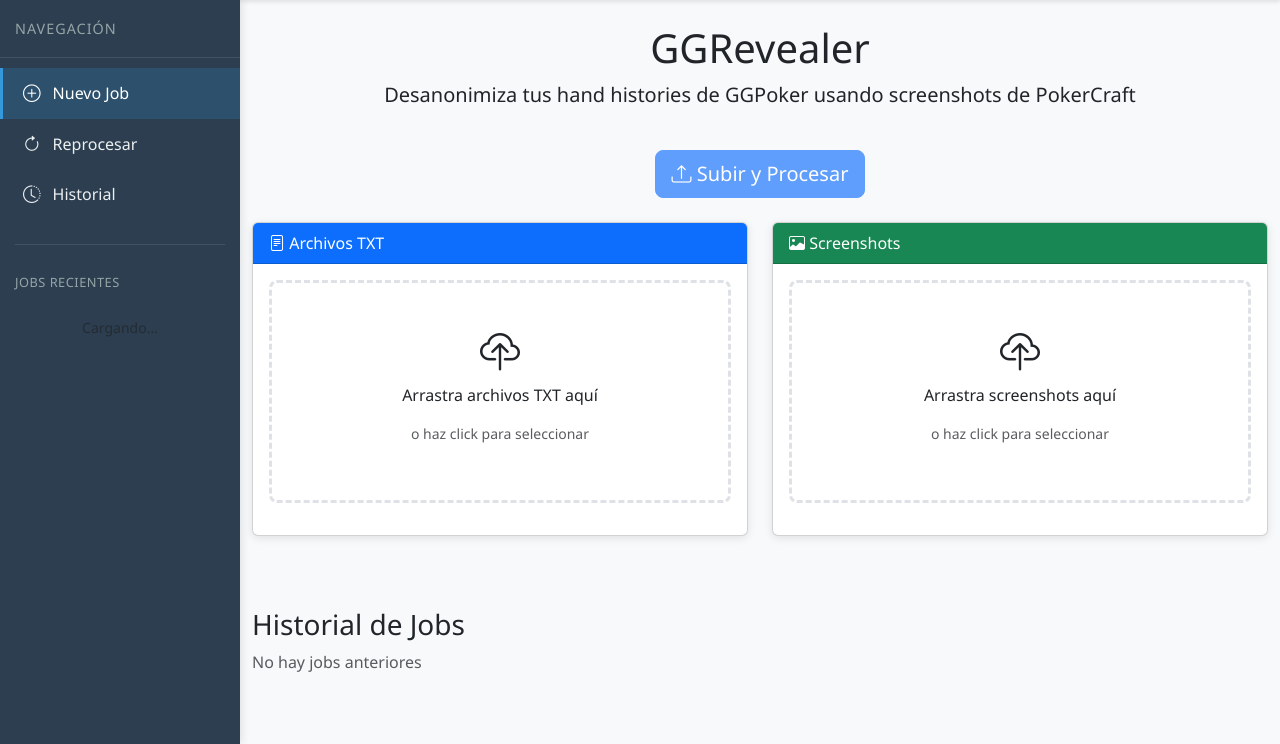
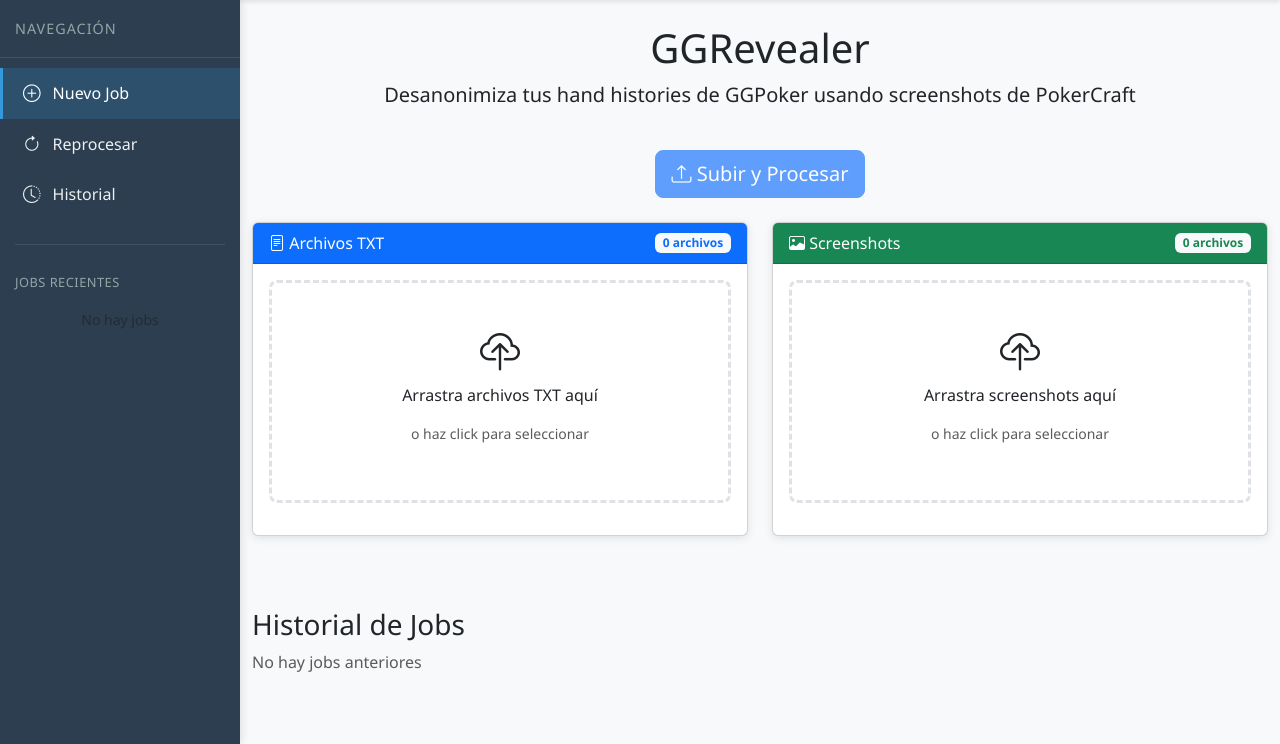
Before and after one commit to clickmediapropy/ggrevealer-3-repl, a FastAPI app: page /app in a window 1280 px wide. Shown: the part 62-806 px from the top of the page. Run offline with FastAPI, Linux system fonts and the light colour scheme; data that the repository does not hold is empty; some libraries are stand-ins or nearby versions.

Commit message:
feat: Add file upload counters and fix JavaScript errors
## Contadores de Archivos
- Added visible file count badges in upload card headers
- Shows "X archivos" for TXT files and screenshots
- Updates in real-time as files are added/removed
- Singular/plural formatting ("1 archivo" vs "2 archivos")

## Correcciones de Errores
- Fixed `hideAllSections is not defined` error
  - Created missing function to hide all content sections
  - Used by sidebar navigation to reset view state

- Fixed `jobs.slice is not a function` error
  - API response could be object or array
  - Added Array.isArray() check before using slice()
  - Handles both response formats gracefully
  - Added null check for DOM element

## Mejoras de UX
- File counters provide immediate feedback
- Users can see upload progress before clicking button
- No more JavaScript errors blocking functionality

🤖 Generated with [Claude Code](https://claude.com/claude-code)

Co-Authored-By: Claude <noreply@anthropic.com>

```diff
--- a/static/js/app.js
+++ b/static/js/app.js
@@ -77,6 +77,13 @@ function renderTxtFiles() {
         });
         txtFilesList.appendChild(div);
     });
+
+    // Update counter badge
+    const txtCountBadge = document.getElementById('txt-count-badge');
+    if (txtCountBadge) {
+        const count = txtFiles.length;
+        txtCountBadge.textContent = count === 1 ? '1 archivo' : `${count} archivos`;
+    }
 }
 
 screenshotDropzone.addEventListener('click', () => screenshotInput.click());
@@ -126,6 +133,13 @@ function renderScreenshotFiles() {
         });
         screenshotFilesList.appendChild(div);
     });
+
+    // Update counter badge
+    const screenshotCountBadge = document.getElementById('screenshot-count-badge');
+    if (screenshotCountBadge) {
+        const count = screenshotFiles.length;
+        screenshotCountBadge.textContent = count === 1 ? '1 archivo' : `${count} archivos`;
+    }
 }
 
 function updateUploadButton() {
@@ -335,6 +349,13 @@ function updateProcessingUI(job) {
             statsContainer.outerHTML = statsHTML;
         }
     }
+}
+
+function hideAllSections() {
+    welcomeSection.classList.add('d-none');
+    processingSection.classList.add('d-none');
+    resultsSection.classList.add('d-none');
+    errorSection.classList.add('d-none');
 }
 
 function showProcessing() {
@@ -1271,9 +1292,13 @@ function formatStatus(status) {
 async function loadRecentJobs() {
     try {
         const response = await fetch(`${API_BASE}/api/jobs`);
-        const jobs = await response.json();
+        const data = await response.json();
 
         const recentJobsList = document.getElementById('recent-jobs-list');
+        if (!recentJobsList) return;
+
+        // Handle both array and object responses
+        const jobs = Array.isArray(data) ? data : (data.jobs || []);
 
         if (jobs.length === 0) {
             recentJobsList.innerHTML = '<div class="text-muted small text-center py-2">No hay jobs</div>';
--- a/templates/index.html
+++ b/templates/index.html
@@ -72,8 +72,11 @@
 
             <div class="col-md-6 mb-4">
                 <div class="card">
-                    <div class="card-header bg-primary text-white">
-                        <i class="bi bi-file-text"></i> Archivos TXT
+                    <div class="card-header bg-primary text-white d-flex justify-content-between align-items-center">
+                        <span>
+                            <i class="bi bi-file-text"></i> Archivos TXT
+                        </span>
+                        <span class="badge bg-light text-primary" id="txt-count-badge">0 archivos</span>
                     </div>
                     <div class="card-body">
                         <div id="txt-dropzone" class="dropzone">
@@ -89,8 +92,11 @@
 
             <div class="col-md-6 mb-4">
                 <div class="card">
-                    <div class="card-header bg-success text-white">
-                        <i class="bi bi-image"></i> Screenshots
+                    <div class="card-header bg-success text-white d-flex justify-content-between align-items-center">
+                        <span>
+                            <i class="bi bi-image"></i> Screenshots
+                        </span>
+                        <span class="badge bg-light text-success" id="screenshot-count-badge">0 archivos</span>
                     </div>
                     <div class="card-body">
                         <div id="screenshot-dropzone" class="dropzone">
```
